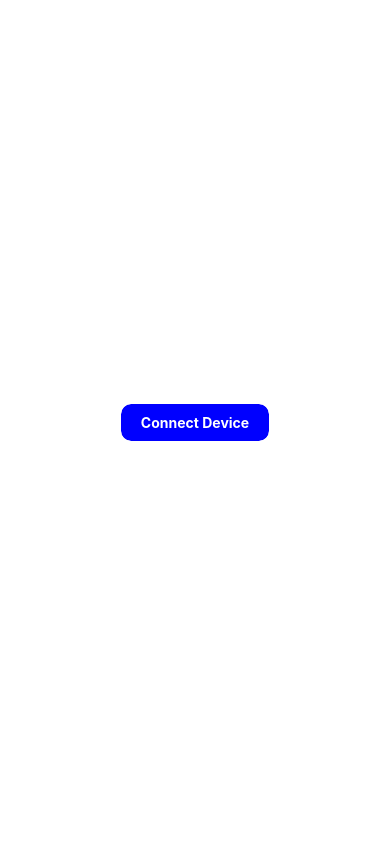
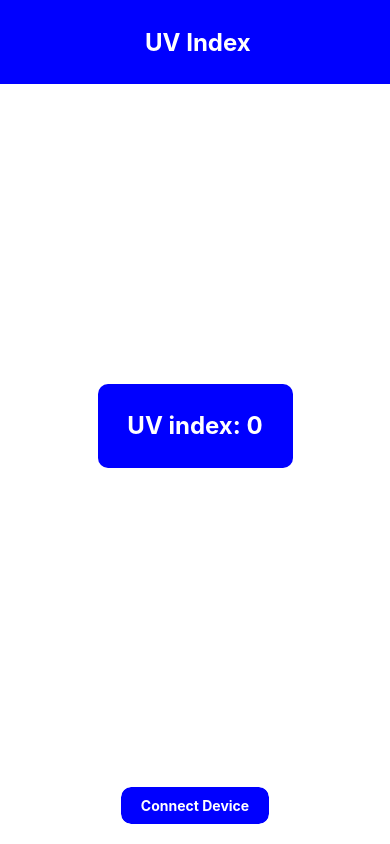
Before and after one commit to CoupB0y/uvi-tracker-app, a React Native app: screen / in a window 390 px wide. Built offline with nearby package versions, Linux system fonts and the light colour scheme.

Commit message:
added header component

```diff
--- a/App.js
+++ b/App.js
@@ -1,6 +1,9 @@
 import * as React from 'react';
+import {StyleSheet} from 'react-native';
+
 
 import HomeScreen from './navigation/screens/HomeScreen';
+
 
 function App() {
   return (
@@ -9,3 +12,11 @@ function App() {
 }
 
 export default App;
+
+const styles = StyleSheet.create({
+    rootContainer: {
+        flex: 1,
+        alignItems: "center",
+        justifyContent: "space-between",
+    },
+});
--- /dev/null
+++ b/components/Header.js
@@ -0,0 +1,27 @@
+import {StyleSheet, View, Text} from "react-native";
+
+function Header({ children}) {
+    return (
+        <View style={styles.headerContainer}>
+                <Text style={styles.headerText}> {children}</Text>
+            </View>
+    );
+}
+
+export default Header;
+
+const styles = StyleSheet.create({
+    headerContainer: {
+        alignItems: "center",
+        justifyContent: "center",
+        backgroundColor: "blue",
+        width: "100%",
+        height: "10%",
+        marginTop: 0,
+    },
+    headerText: {
+        fontSize: 24,
+        color: "white",
+        fontWeight: "bold",
+    },
+});
--- a/navigation/screens/HomeScreen.js
+++ b/navigation/screens/HomeScreen.js
@@ -1,11 +1,17 @@
 import * as React from "react";
-import { View, StyleSheet } from "react-native";
+import { View, StyleSheet, Text } from "react-native";
+import { LinearGradient } from "expo-linear-gradient";
 
 import PrimaryButton from "../../components/PrimaryButton";
+import Header from "../../components/Header";
 
 function HomeScreen() {
     return (
         <View style={styles.rootContainer}>
+            <Header>UV Index</Header>
+            <View style={styles.uvConatiner}>
+                <Text style={styles.uvText}>UV index: 0</Text>
+            </View>
             <View style={styles.buttonContainer}>
                 <PrimaryButton>Connect Device</PrimaryButton>
             </View>
@@ -19,7 +25,21 @@ const styles = StyleSheet.create({
     rootContainer: {
         flex: 1,
         alignItems: "center",
+        justifyContent: "space-between",
+    },
+    uvConatiner: {
+        alignItems: "center",
         justifyContent: "center",
+        backgroundColor: "blue",
+        width: "50%",
+        height: "10%",
+        marginTop: 0,
+        borderRadius: 10,
+    },
+    uvText: {
+        fontSize: 24,
+        color: "white",
+        fontWeight: "bold",
     },
     buttonContainer: {
         margin: 20,
--- a/package.json
+++ b/package.json
@@ -25,7 +25,8 @@
     "react-native-reanimated": "~3.3.0",
     "react-native-safe-area-context": "4.6.3",
     "react-native-screens": "~3.22.0",
-    "react-native-web": "~0.19.6"
+    "react-native-web": "~0.19.6",
+    "expo-linear-gradient": "~12.3.0"
   },
   "devDependencies": {
     "@babel/core": "^7.20.0"
```
Also changed, not shown: 1 other file (tests, documents, lock files or other folders).
